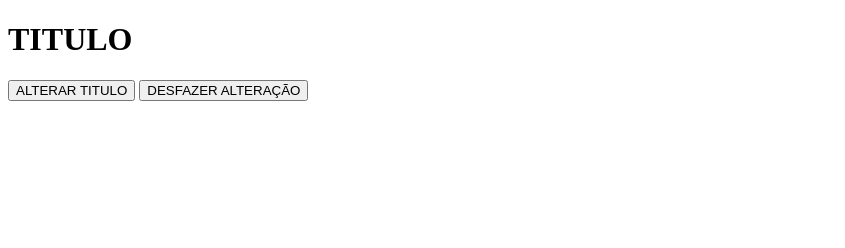
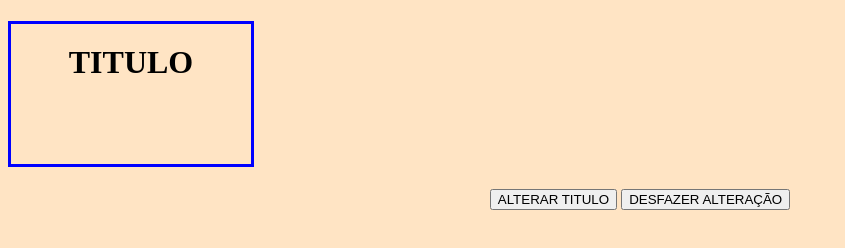
Before and after one commit to line456/javaScript, a plain HTML site: page index.html in a window 1280 px wide. Shown: the whole page, without its empty margins (0-845 px from the left). Drawn offline with Linux system fonts and the light colour scheme.

Commit message:
decorando

```diff
--- a/index.html
+++ b/index.html
@@ -1,15 +1,24 @@
 <!DOCTYPE html>
 <html lang="en">
+
 <head>
+    <link rel="stylesheet" href="style.css">
     <meta charset="UTF-8">
     <meta name="viewport" content="width=device-width, initial-scale=1.0">
     <title>Document</title>
 </head>
+
 <body>
-    <h1 id="TituloPrincipal">TITULO</h1>
-    <button onclick="AlterarTitulo()">ALTERAR TITULO</button>
-    <button onclick="desfazerAlteracao()">DESFAZER ALTERAÇÃO</button>
-
+    <div class="prinipal">
+        <div>
+            <h1 id="TituloPrincipal">TITULO</h1>
+        </div>
+        <div>
+            <button onclick="AlterarTitulo()">ALTERAR TITULO</button>
+            <button onclick="desfazerAlteracao()">DESFAZER ALTERAÇÃO</button>
+        </div>
+    </div>
     <script src="script.js"></script>
 </body>
+
 </html>
--- a/style.css
+++ b/style.css
@@ -0,0 +1,15 @@
+body{
+    background-color:bisque
+}
+h1{
+    width: 200px;
+    height: 100px;
+    border: 3px solid blue;
+    padding: 20px;
+
+}
+
+.prinipal{
+    display: block;
+    text-align: center;
+}
```
